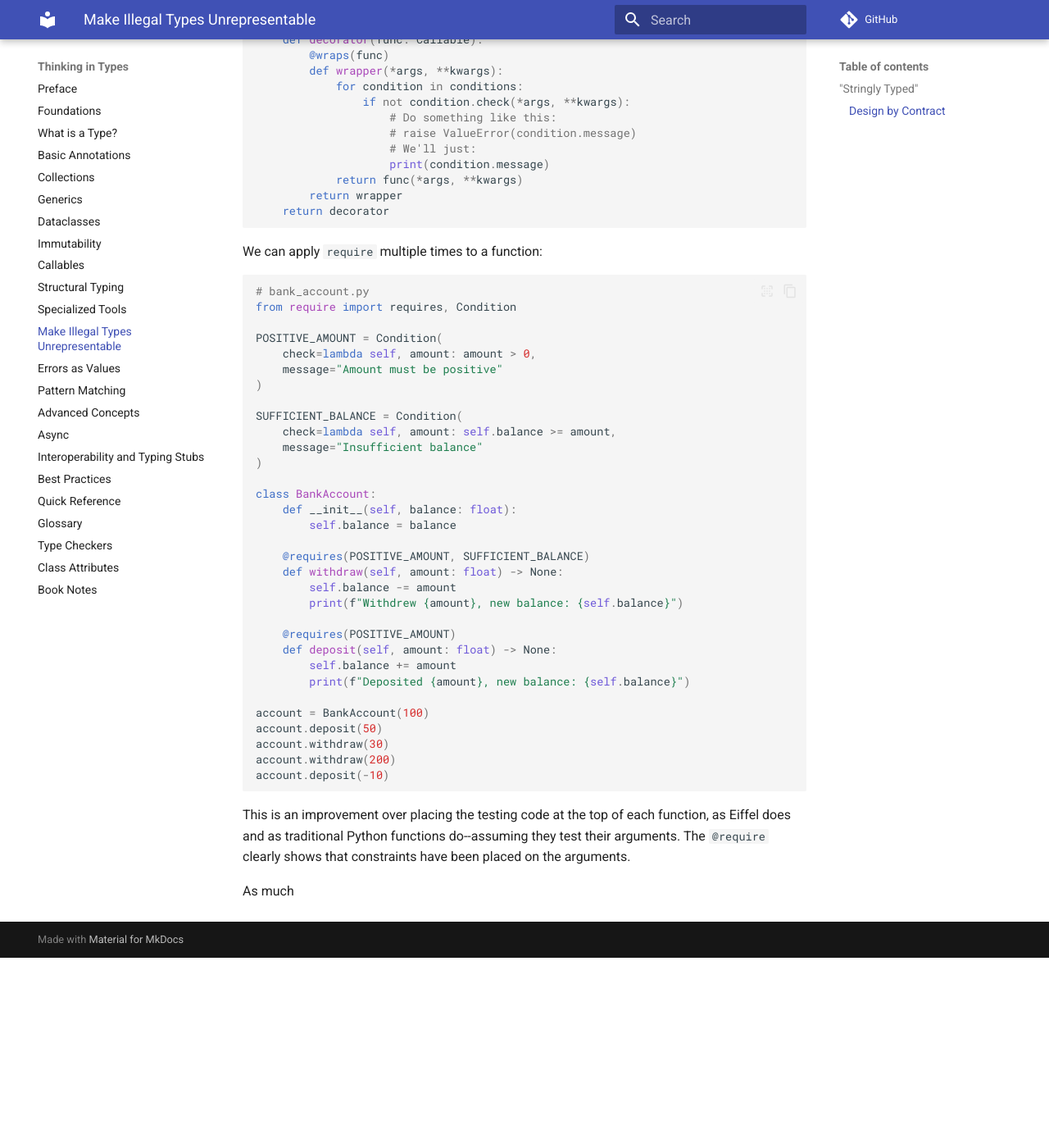
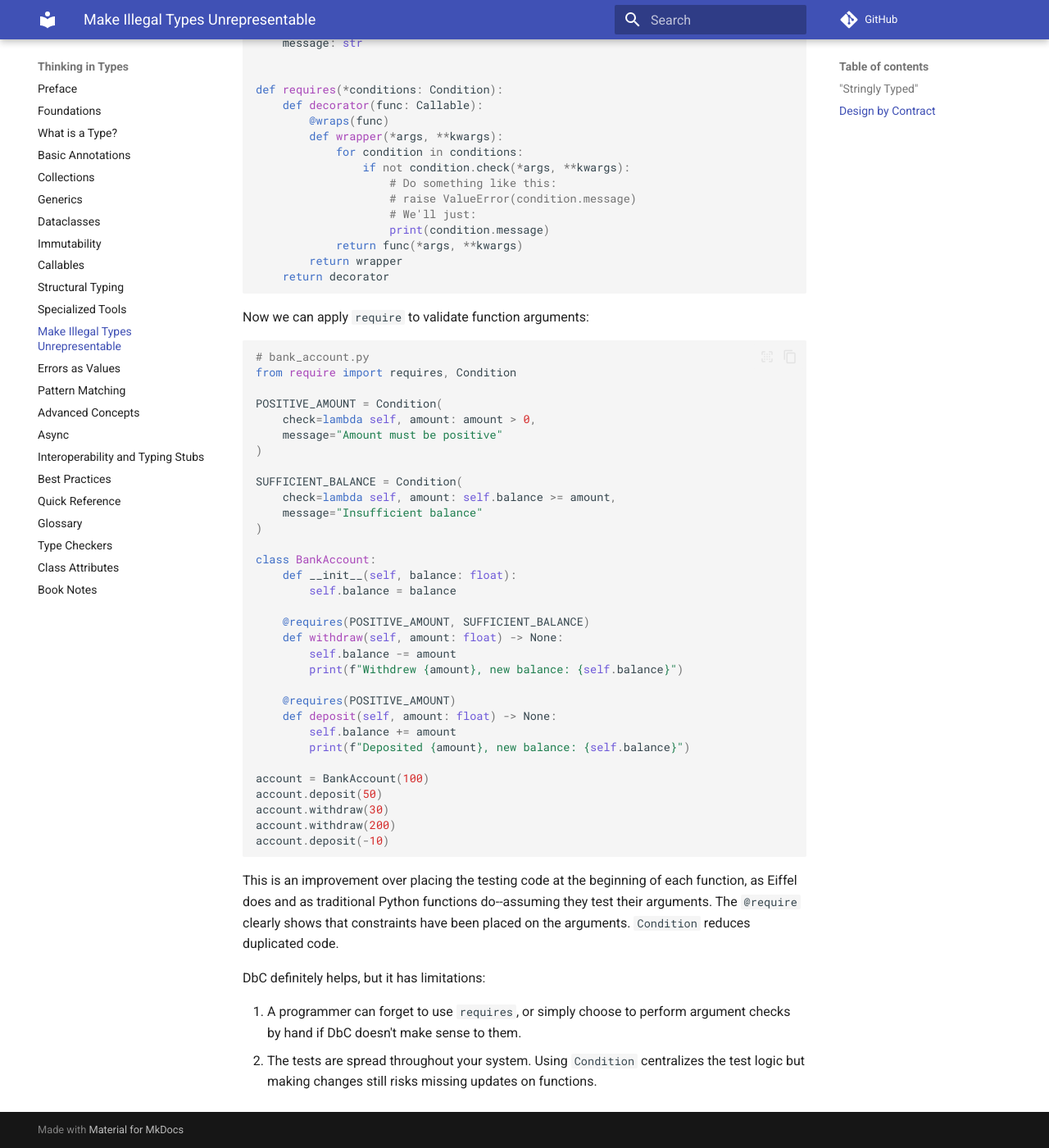
Before and after one commit to ThinkingInTypes/ThinkingInTypes.github.io, an MkDocs documentation site: the page built from Chapters/12_Make_Illegal_Types_Unrepresentable.md, in a window 1280 px wide and 1400 px high, scrolled down 1887 px. Shown: the whole window at 82% size. Built offline with MkDocs 1.6.1 and Material for MkDocs 9.7.7, drawn with Linux system fonts in a browser that asks for light colours; comment, search, counter and statistics services are not loaded; before the commit the page ends 3055 px from its top, so only the background shows below that; some of the changed text lies outside the part shown.

Commit message:
Update 12_Make_Illegal_Types_Unrepresentable.md

````diff
--- a/Chapters/12_Make_Illegal_Types_Unrepresentable.md
+++ b/Chapters/12_Make_Illegal_Types_Unrepresentable.md
@@ -27,9 +27,11 @@
 
 If you ever change the meaning of that stringly-typed item, you have a daunting job ahead of you: to look through every function that uses it and ensure that your change is reflected in the validations in every single function.
 
-### Design by Contract
+[[Stringly typed example, possibly telephone numbers]]
 
-This problem was observed by Bertrand Meyer and introduced as a core concept in his Eiffel programming language, described in the book *Object-Oriented Software Construction* (1988).
+## Design by Contract
+
+The argument-validation problem was observed by Bertrand Meyer and introduced as a core concept in his Eiffel programming language, described in the book *Object-Oriented Software Construction* (1988).
 *Design By Contract* (DbC) tried to reduce errors by treating the interaction between software components as a formal agreement:
 
 - Preconditions: What must be true before a function/method runs.
@@ -38,7 +40,7 @@
 
 Eiffel provided explicit keywords to make DbC a first-class citizen in the language:
 
-| Keyword     | Purpose               |
+| Keyword     | Purpose                |
 |-------------|------------------------|
 | `require`   | Preconditions          |
 | `ensure`    | Postconditions         |
@@ -47,7 +49,7 @@
 
 The idea was that each function you wrote would use these to ensure the correctness of the inputs and outputs of that function.
 In particular, `require` typically checks the argument values for correctness.
-We can create a `requires` decorator to produce this effect for Python:
+We can create a `requires` decorator to check argument values, producing this effect for Python:
 
 ```python
 # require.py
@@ -75,7 +77,7 @@
     return decorator
 ```
 
-We can apply `require` multiple times to a function:
+Now we can apply `require` to validate function arguments:
 
 ```python
 # bank_account.py
@@ -112,7 +114,11 @@
 account.deposit(-10)
 ```
 
-This is an improvement over placing the testing code at the top of each function, as Eiffel does and as traditional Python functions do--assuming they test their arguments.
+This is an improvement over placing the testing code at the beginning of each function, as Eiffel does and as traditional Python functions do--assuming they test their arguments.
 The `@require` clearly shows that constraints have been placed on the arguments.
+`Condition` reduces duplicated code.
 
-As much
+DbC definitely helps, but it has limitations:
+
+1. A programmer can forget to use `requires`, or simply choose to perform argument checks by hand if DbC doesn't make sense to them.
+1. The tests are spread throughout your system. Using `Condition` centralizes the test logic but making changes still risks missing updates on functions.
````
